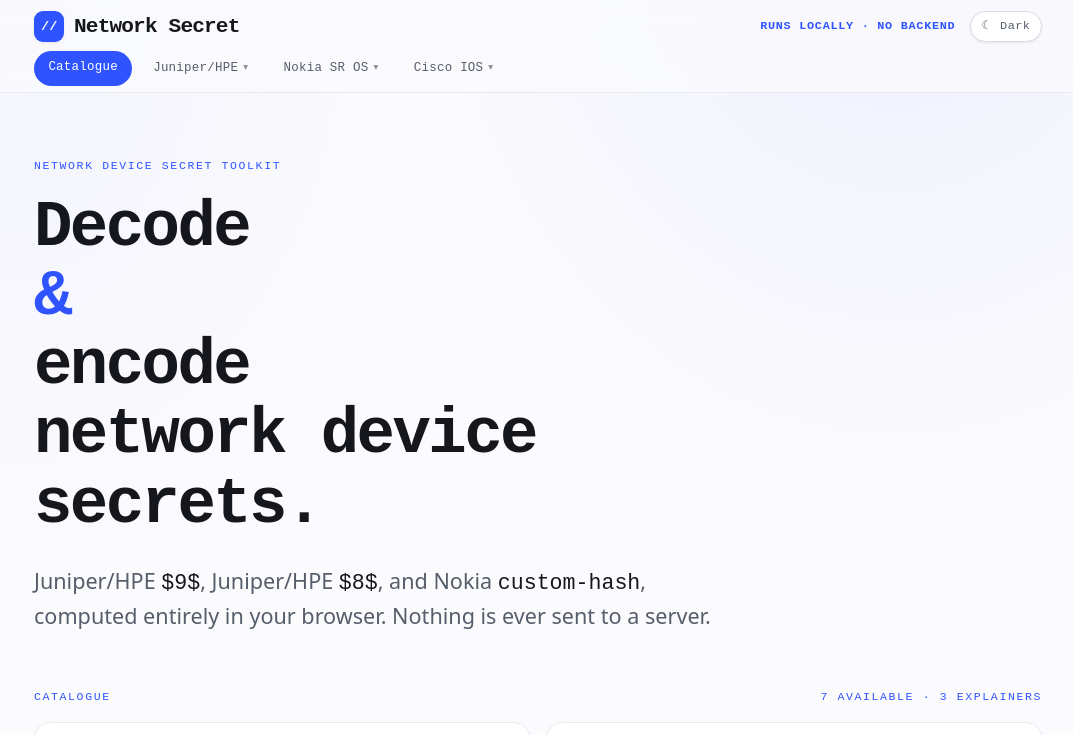
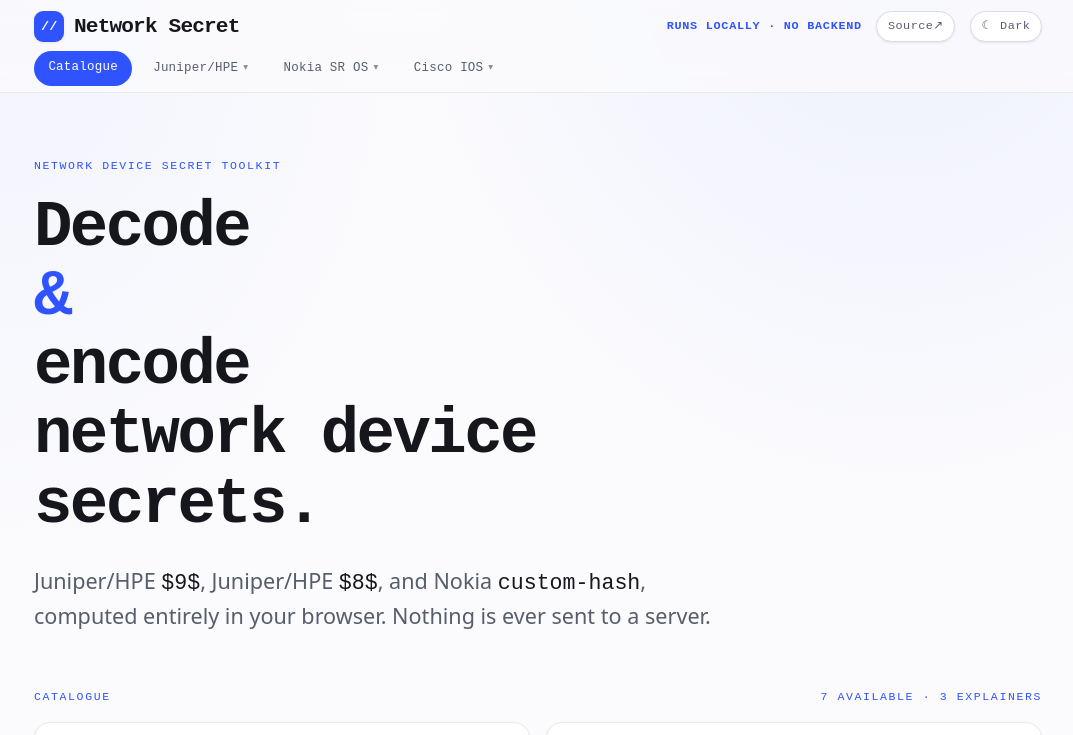
Before and after one commit to antoinekh/network-secret, a Svelte app in the folder web/: page / in a window 1280 px wide. Shown: the top 735 px of the page, without its empty margins (102-1175 px from the left). Built offline with nearby package versions, Linux system fonts and the light colour scheme.

Commit message:
add a header source-repository link beside the theme toggle

```diff
--- a/web/src/components/Header.svelte
+++ b/web/src/components/Header.svelte
@@ -29,6 +29,14 @@
     </a>
     <div class="top-right">
       <span class="meta mono">Runs locally · no backend</span>
+      <a
+        class="repo mono"
+        href="https://github.com/antoinekh/network-secret"
+        target="_blank"
+        rel="noopener noreferrer"
+        aria-label="Source code on GitHub (opens in a new tab)"
+        ><span class="repo-label">Source</span> <span aria-hidden="true">↗</span></a
+      >
       <button
         class="theme mono"
         onclick={toggleTheme}
@@ -148,7 +156,8 @@
     text-transform: uppercase;
     color: var(--accent);
   }
-  .theme {
+  .theme,
+  .repo {
     background: var(--paper-2);
     border: 1px solid var(--line-2);
     border-radius: 999px;
@@ -163,10 +172,15 @@
       border-color 0.15s ease,
       transform 0.15s ease;
   }
-  .theme:hover {
+  .theme:hover,
+  .repo:hover {
     color: var(--accent);
     border-color: var(--accent);
     transform: translateY(-1px);
+  }
+  .repo {
+    display: inline-flex;
+    align-items: center;
   }
   .nav-wrap {
     padding-bottom: 0.4rem;
@@ -266,5 +280,8 @@
     .meta {
       display: none;
     }
+    .repo-label {
+      display: none;
+    }
   }
 </style>
```
